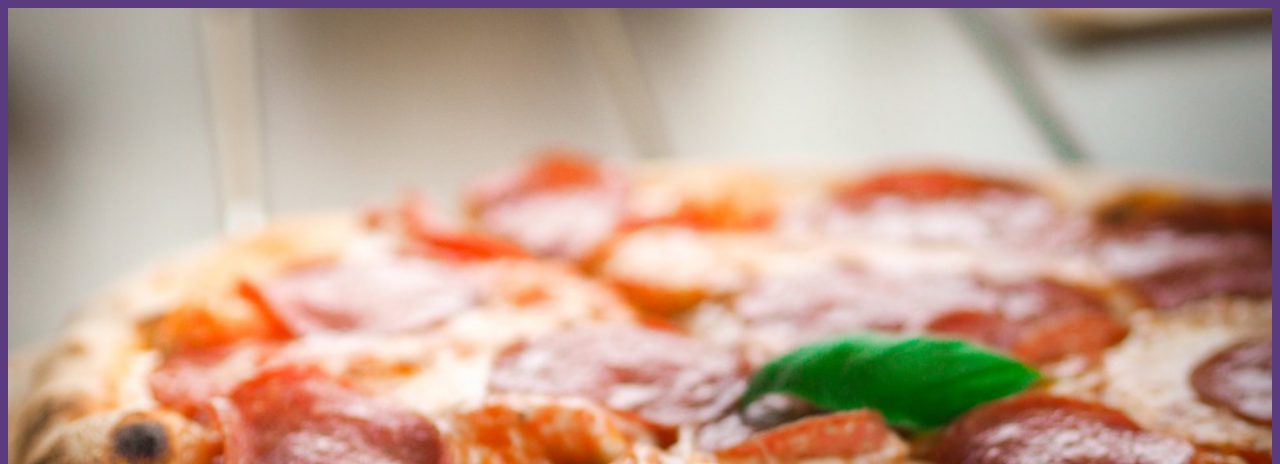
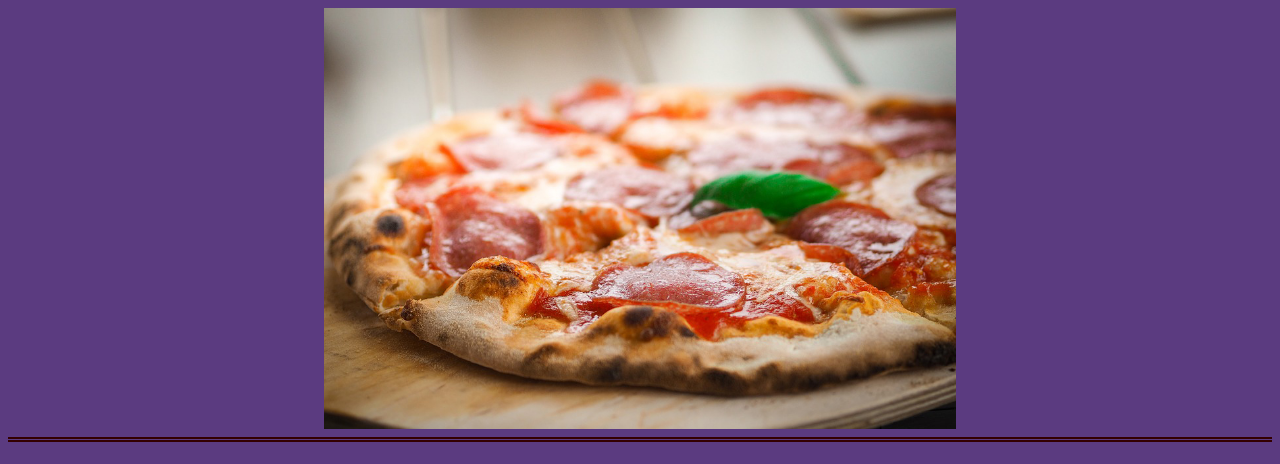
Before and after one commit to filiko/pizzaaa, a plain HTML site: page index.html in a window 1280 px wide. Shown: the top 464 px of the page. Drawn offline with Linux system fonts and the light colour scheme.

Commit message:
Update style.css

```diff
--- a/style.css
+++ b/style.css
@@ -1,11 +1,17 @@
 
 
+.overheadpic {
+  display: block;
+  margin-left: auto;
+  margin-right: auto;
+  width: 50%;
+}
 
 body {
   background-color: #5b3b80;
 }
 /*
-Main image container
+Main text container
 */
 
 .pageContainer {
```
